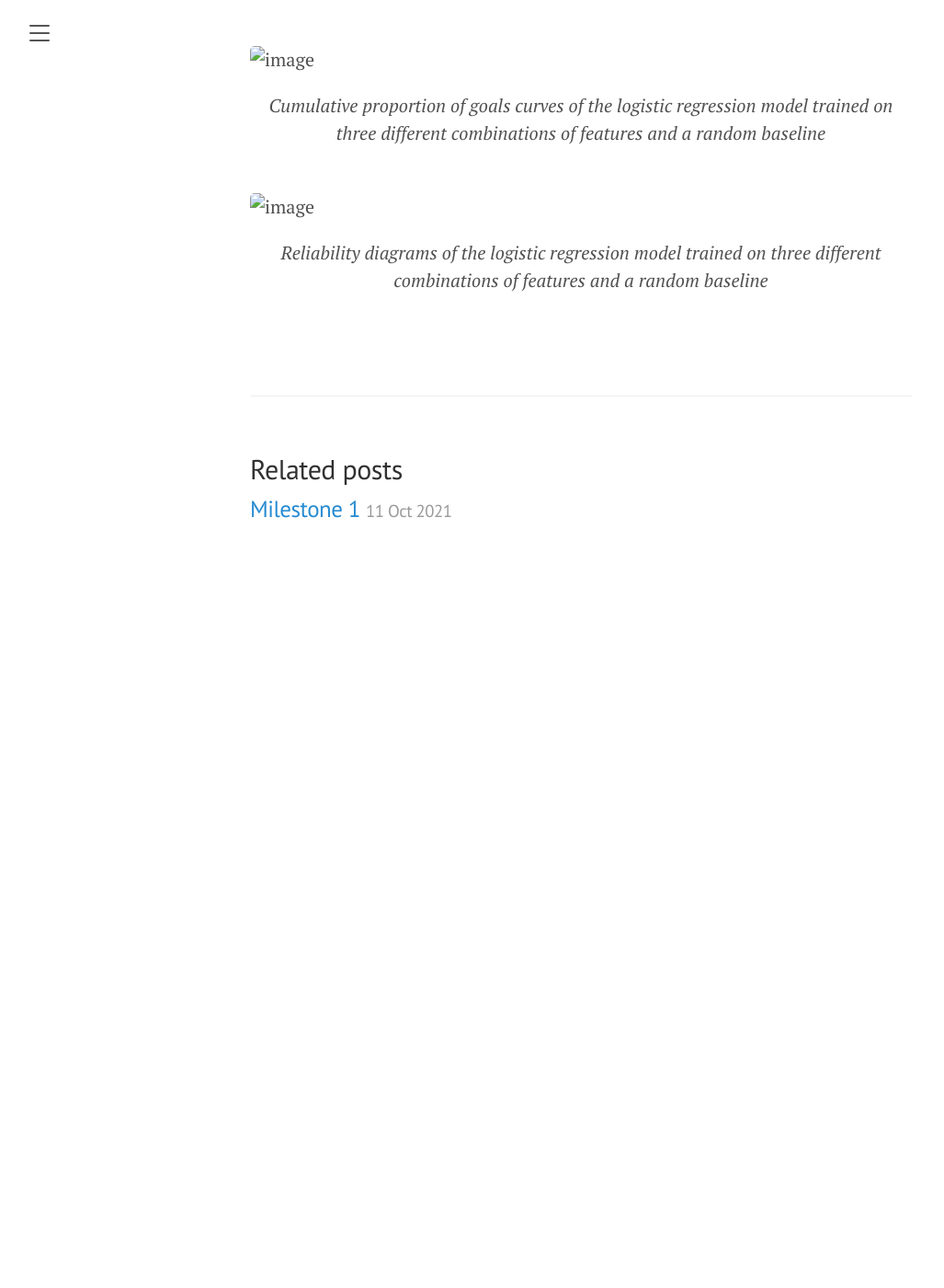
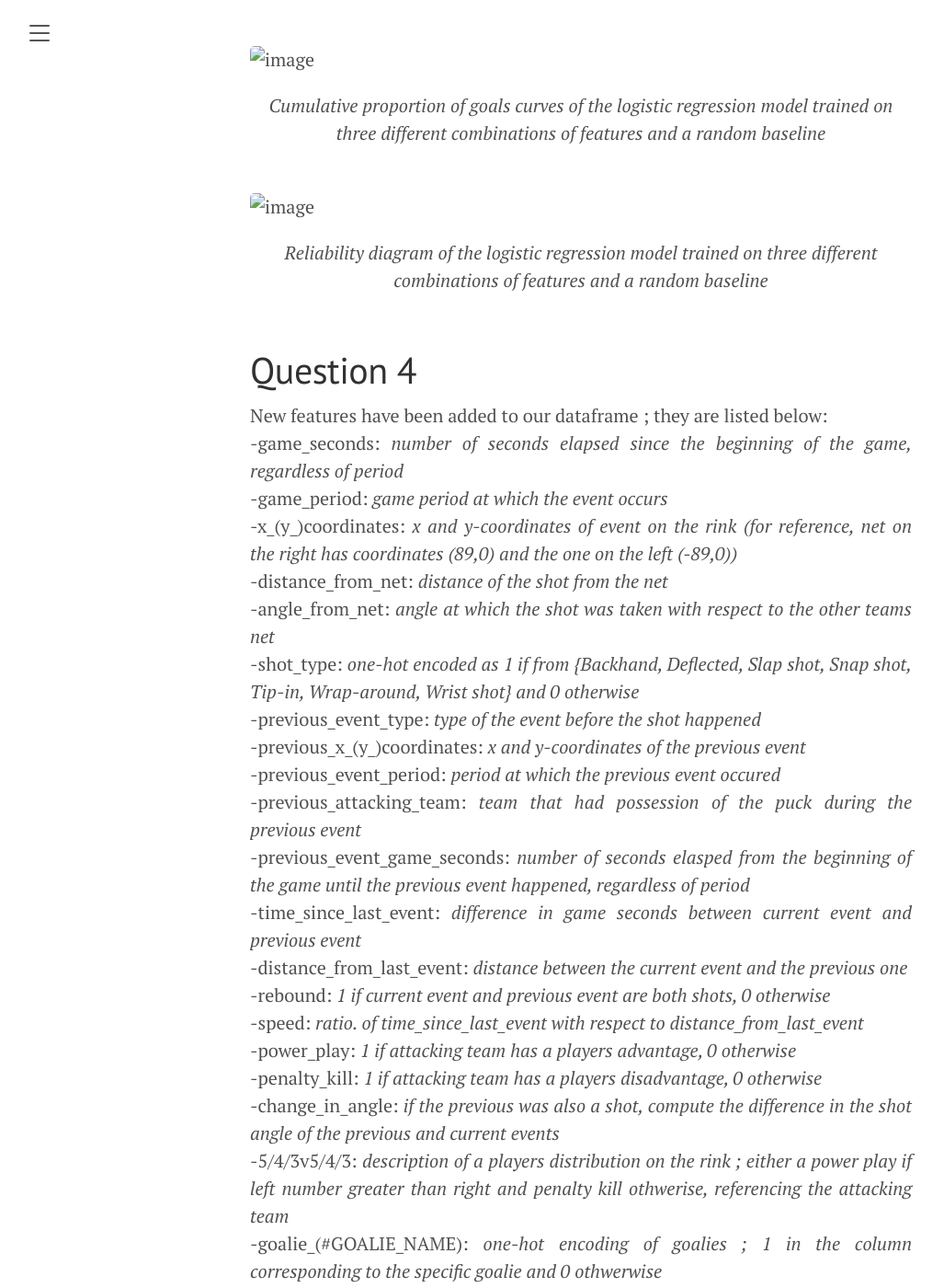
Before and after one commit to KrishnaManeeshaDendukuri/ift6758, a Jekyll site: the page built from ift6758-blog-template-main/_posts/2021-11-25-ift6758-milestone-1.md, in a window 1280 px wide and 1400 px high, scrolled down 3191 px. Shown: the whole window at 92% size, without its empty margins (8-1035 px from the left). Built offline with Jekyll 4.4.1, drawn with Linux system fonts in a browser that asks for light colours; before the commit the page ends 3821 px from its top, so only the background shows below that; some of the changed text lies outside the part shown.

Commit message:
updated blogpost

```diff
--- a/ift6758-blog-template-main/_posts/2021-11-25-ift6758-milestone-1.md
+++ b/ift6758-blog-template-main/_posts/2021-11-25-ift6758-milestone-1.md
@@ -75,4 +75,34 @@ This post focuses on discussions based on the problem statements mentioned in Mi
 <div style="text-align: center"><i>Cumulative proportion of goals curves of the logistic regression model trained on three different combinations of features and a random baseline</i></div><br>
 
 ![image](./figures/milestone2/Q3_Calibration_Curve.png)
-<div style="text-align: center"><i>Reliability diagrams of the logistic regression model trained on three different combinations of features and a random baseline</i></div><br>
+<div style="text-align: center"><i>Reliability diagram of the logistic regression model trained on three different combinations of features and a random baseline</i></div><br>
+
+<div style="text-align: justify">
+
+    </div>
+
+# Question 4
+<div style="text-align: justify">
+    New features have been added to our dataframe ; they are listed below:<br>
+    -game_seconds: <i>number of seconds elapsed since the beginning of the game, regardless of period</i><br>
+    -game_period: <i>game period at which the event occurs</i><br>
+    -x_(y_)coordinates: <i>x and y-coordinates of event on the rink (for reference, net on the right has coordinates (89,0) and the one on the left (-89,0))</i><br>
+    -distance_from_net: <i>distance of the shot from the net</i><br>
+    -angle_from_net: <i>angle at which the shot was taken with respect to the other teams net</i><br>
+    -shot_type: <i>one-hot encoded as 1 if from {Backhand, Deflected, Slap shot, Snap shot, Tip-in, Wrap-around, Wrist shot} and 0 otherwise</i><br>
+    -previous_event_type: <i>type of the event before the shot happened</i><br>
+    -previous_x_(y_)coordinates: <i>x and y-coordinates of the previous event</i><br>
+    -previous_event_period: <i>period at which the previous event occured</i><br>
+    -previous_attacking_team: <i>team that had possession of the puck during the previous event</i><br>
+    -previous_event_game_seconds: <i>number of seconds elasped from the beginning of the game until the previous event happened, regardless of period</i><br>
+    -time_since_last_event: <i>difference in game seconds between current event and previous event</i><br>
+    -distance_from_last_event: <i>distance between the current event and the previous one</i><br>
+    -rebound: <i>1 if current event and previous event are both shots, 0 otherwise</i><br>
+    -speed: <i>ratio. of time_since_last_event with respect to distance_from_last_event</i><br>
+    -power_play: <i>1 if attacking team has a players advantage, 0 otherwise</i><br>
+    -penalty_kill: <i> 1 if attacking team has a players disadvantage, 0 otherwise</i><br>
+    -change_in_angle: <i>if the previous was also a shot, compute the difference in the shot angle of the previous and current events</i><br>
+    -5/4/3v5/4/3: <i>description of a players distribution on the rink ; either a power play if left number greater than right and penalty kill othwerise, referencing the attacking team</i><br>
+    -goalie_(#GOALIE_NAME): <i>one-hot encoding of goalies ; 1 in the column corresponding to the specific goalie and 0 othwerwise</i><br>
+    -attacking_team_(#TEAM_NAME): <i>one-hot encoding of the attacking team ; 1 in the column corresponding to the attacking team and 0 otherwise</i><br>
+    </div>
```
